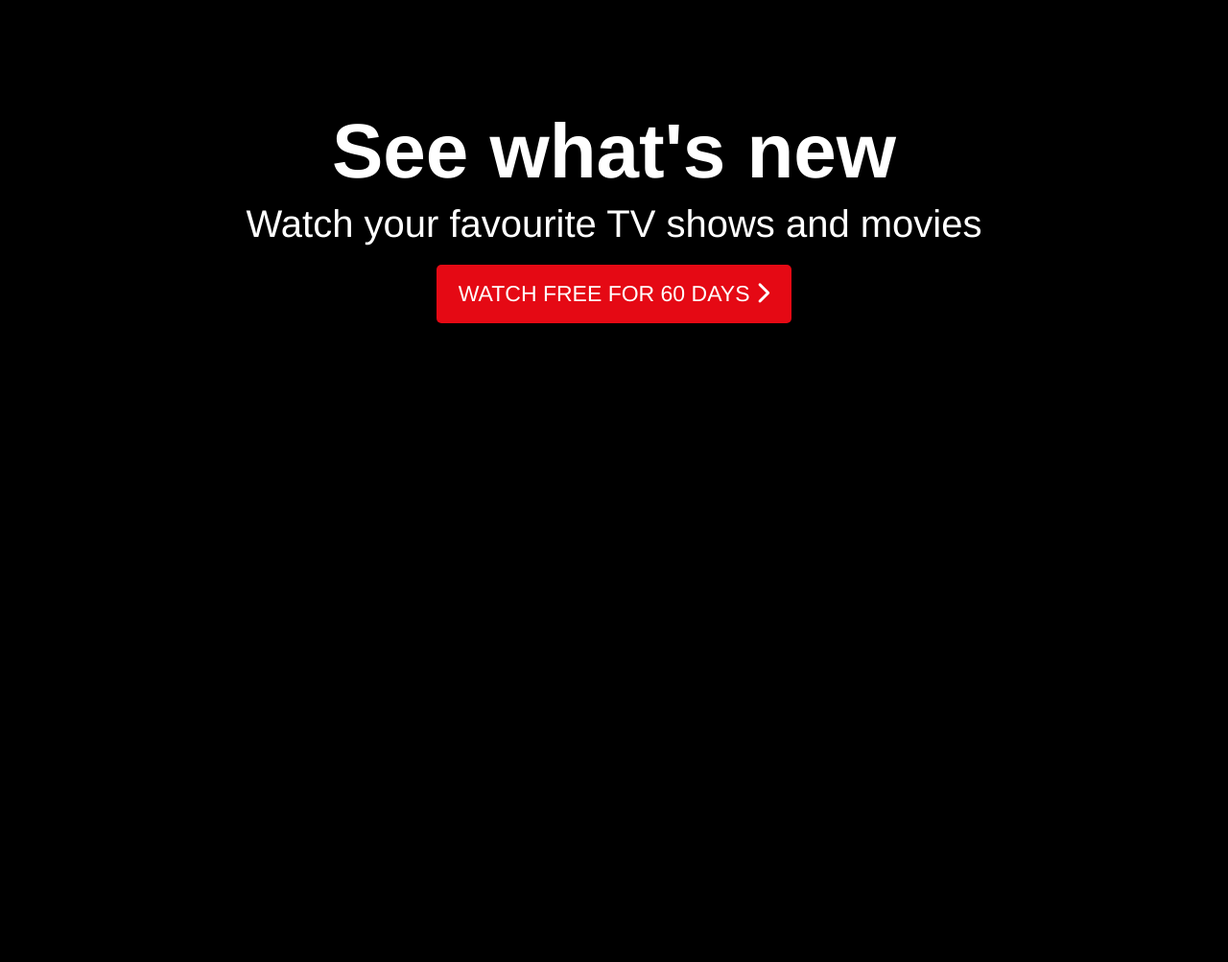
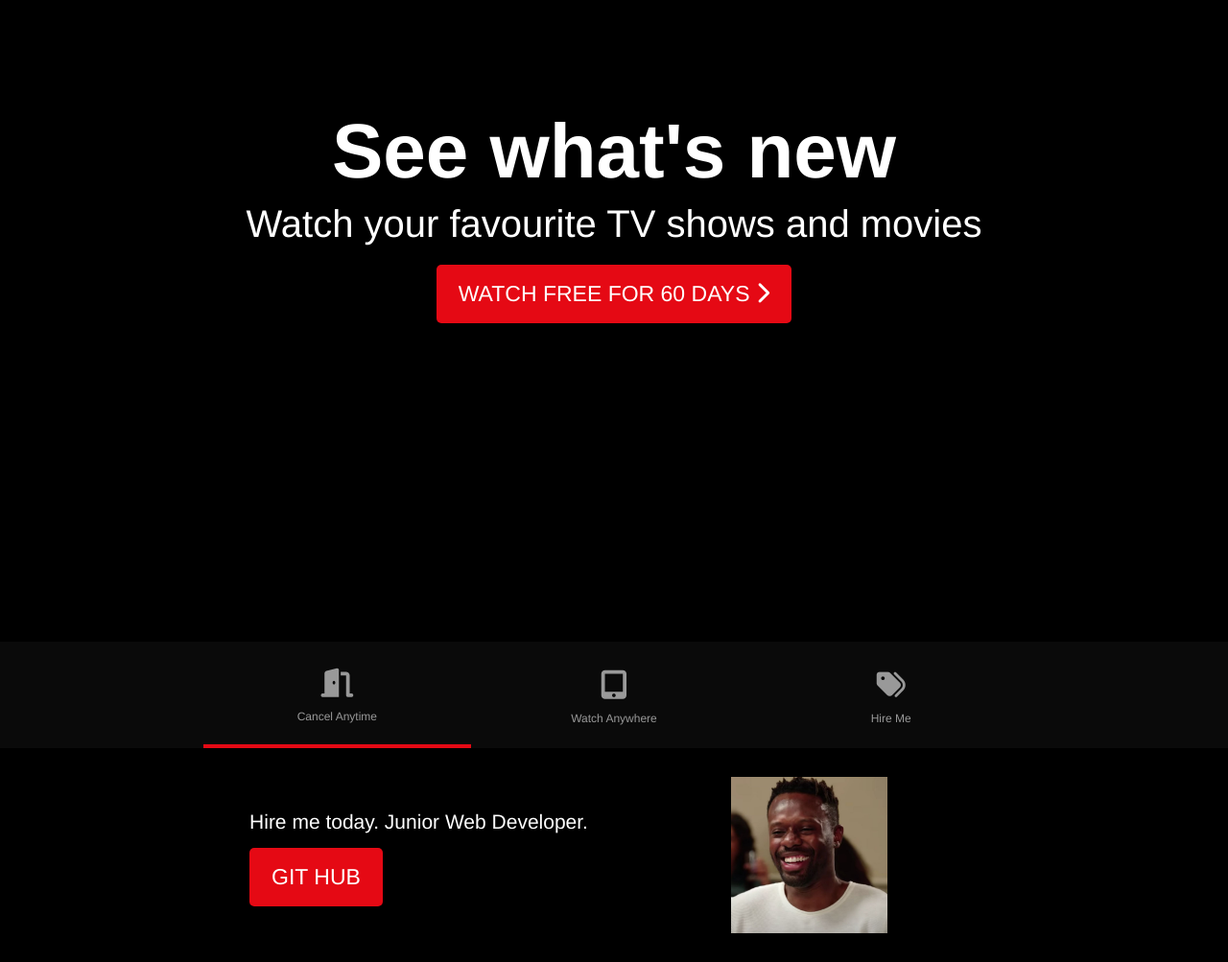
Before and after one commit to AyoCodess/Crimson-Netflix-Landing-Page, a website built with Parcel: page index.html in a window 1280 px wide. Shown: the part 75-1078 px from the top of the page at 96% size. Before the commit the page ends 800 px from the top, so only its background shows below. Built offline with nearby package versions, Linux system fonts and the light colour scheme; files whose address does not match are found by name.

Commit message:
created showcase area

```diff
--- a/index.html
+++ b/index.html
@@ -27,6 +27,90 @@
         </a>
       </div>
     </header>
+
+    <section class="tabs">
+      <div class="container">
+        <div id="tab-1" class="tab-item tab-border">
+          <i class="fas fa-door-open fa-3x"></i>
+          <p class="hide-sm">Cancel Anytime</p>
+        </div>
+
+        <div id="tab-2" class="tab-item">
+          <i class="fas fa-tablet-alt fa-3x"></i>
+          <p class="hide-sm">Watch Anywhere</p>
+        </div>
+
+        <div id="tab-3" class="tab-item">
+          <i class="fas fa-tags fa-3x"></i>
+          <p class="hide-sm">Hire Me</p>
+        </div>
+      </div>
+    </section>
+
+    <section class="tab-content">
+      <div class="container">
+        <!-- Tab Content 1 -->
+
+        <!-- <div id="tab-1-content" class="tab-content-itm show">
+          <div class="tab-1-content-inner">
+            <div>
+              <p class="text-lg">
+                Download the app today and enjoy your favorite films 24/7. There
+                are no limits.
+              </p>
+              <a href="#" class="btn btn-lg">Watch free for 60 days</a>
+            </div>
+            <img src="/images/tab-content-1.png" alt="Cancel" />
+          </div>
+        </div> -->
+
+        <!-- Tab Content 2 -->
+        <!-- <div id="tab-2-content" class="tab-content-item">
+          <div class="tab-2-content-top">
+            <p class="text-lg">
+              Watch TV shows and movies anytime, anywhere - personalised for you
+            </p>
+            <a href="#" class="btn btn-lg">Watch Free for 60 Days</a>
+          </div>
+          <div class="tab-2-content-bottom">
+            <div>
+              <img src="/images/tab-content-2-1.png" alt="" />
+              <p class="text-md">Watch on your TV</p>
+              <p class="text-dark text-normal">
+                Smart TV's, Playstation, Xbox, Chromecast, Apple TV, Blu-ray and
+                more
+              </p>
+            </div>
+
+            <div>
+              <img src="/images/tab-content-2-2.png" alt="" />
+              <p class="text-md">Watch instantly or download for later</p>
+              <p class="text-dark text-normal">
+                Available on phone and tablet, wherever you go.
+              </p>
+            </div>
+
+            <div>
+              <img src="/images/tab-content-2-3.png" alt="" />
+              <p class="text-md">Use any computer</p>
+              <p class="text-dark text-normal">Watch right on Netflix.com.</p>
+            </div>
+          </div>
+        </div> -->
+
+        <!-- Tab content 3 - My link -->
+
+        <div id="tab-3-content" class="tab-content-item">
+          <div class="tab-3-content-container">
+            <div class="text-area">
+              <p class="text-lg">Hire me today. Junior Web Developer.</p>
+              <a href="#" class="btn btn-xl">Git Hub</a>
+            </div>
+            <img src="/images/ayocsc.jpg" alt="Ayo Adesanya stutter" />
+          </div>
+        </div>
+      </div>
+    </section>
     <script src="./src/index.js"></script>
   </body>
 </html>
--- a/src/style.css
+++ b/src/style.css
@@ -15,6 +15,7 @@ html {
 
 :root {
   --primary-color: #e50914;
+  --dark-color: #1414147f;
 }
 
 body {
@@ -56,7 +57,7 @@ img {
   width: 100%;
   height: 93vh;
   position: relative;
-  background: url(../images/SE-en-20210524-popsignuptwoweeks-perspective_alpha_website_large.jpeg)
+  background: url(/images/SE-en-20210524-popsignuptwoweeks-perspective_alpha_website_large.jpeg)
     no-repeat center center/cover;
   background-image: cover;
 }
@@ -125,6 +126,135 @@ img {
 }
 /* ? SHOWCASE AREA ENDS  */
 
+/* ! TABS SECTION */
+
+.tabs {
+  background: var(--dark-color);
+  padding-top: 1.3rem;
+  border-bottom: 3px soldid #3d3d3d;
+}
+
+.tabs .container {
+  display: grid;
+  grid-template-columns: repeat(3, 1fr);
+  gap: 1rem;
+
+  align-items: center;
+  justify-content: center;
+  text-align: center;
+}
+
+.tabs p {
+  font-size: 1.2rem;
+  padding-top: 0.6rem;
+}
+
+.tabs .container > div {
+  padding: 1.5rem 0;
+}
+
+.tabs .container > div:hover {
+  color: white;
+  cursor: pointer;
+}
+
+.tab-border {
+  border-bottom: 4px solid;
+  border-color: var(--primary-color);
+}
+
+/* ? JS section - Moving Tab section */
+
+.tab-content {
+  padding: 3rem 3rem;
+  background: #000;
+  color: white;
+}
+
+#tab-1-content .tab-1-content-inner {
+  display: grid;
+  grid-template-columns: 1fr 1fr;
+  gap: 2rem;
+
+  align-items: center;
+  justify-content: center;
+}
+
+#tab-2-content .tab-2-content-top {
+  display: grid;
+  grid-template-columns: 2fr 1fr;
+
+  align-items: center;
+  justify-content: center;
+
+  margin-top: 2.5rem;
+  margin-bottom: 4rem;
+}
+
+#tab-2-content .tab-2-content-bottom {
+  display: grid;
+  grid-template-columns: 1fr 1fr 1fr;
+  gap: 2rem;
+
+  justify-content: center;
+  align-items: center;
+
+  margin-top: 2rem;
+  text-align: center;
+}
+
+.tab-3-content-container {
+  display: grid;
+  grid-template-columns: 1fr 1fr;
+
+  align-items: center;
+  justify-items: center;
+}
+
+.tab-3-content-container img {
+  width: 40%;
+}
+/* ! TABS SECTION ENDS */
+
+/** CONTAINER CLASS **/
+
+.container {
+  max-width: 70%;
+  margin: auto;
+  overflow: hidden;
+  padding: 0 2rem;
+}
+
+/** TEXT STYLES **/
+
+.text-xl {
+  font-size: 2rem;
+  margin-bottom: 1.5rem;
+}
+
+.text-lg {
+  font-size: 2.1rem;
+  margin-bottom: 1.5rem;
+}
+
+.text-md {
+  font-size: 1.8rem;
+  margin-bottom: 1.5rem;
+}
+
+.text-normal {
+  font-size: 1.5rem;
+  margin-bottom: 1.5rem;
+}
+
+.text-center {
+  text-align: center;
+}
+
+.text-dark {
+  color: #999;
+}
+
 /** BUTTON CLASSES **/
 
 .btn {
```
Also changed, not shown: dist/index.html, images/ayocsc.jpg (added).
